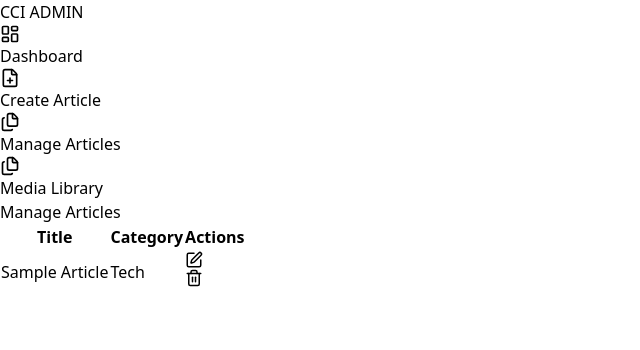
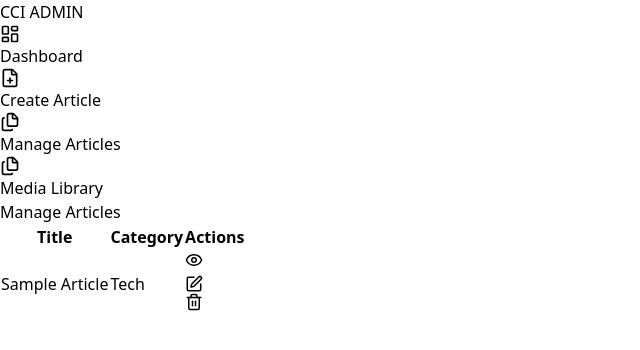
Before and after one commit to yvartpro/cci_admin, a React (Vite) app: page /manage in a window 1280 px wide. Shown: the top 350 px of the page, without its empty margins (0-640 px from the left). Built offline with nearby package versions, Linux system fonts and the light colour scheme; no server answers.

Commit message:
feat: Add article preview functionality with a modal to the article management page.

```diff
--- a/src/pages/ManageArticles.jsx
+++ b/src/pages/ManageArticles.jsx
@@ -1,10 +1,12 @@
 import { useState, useEffect } from 'react';
 import { Link } from 'react-router-dom';
-import { Edit, Trash2 } from 'lucide-react';
+import { Edit, Trash2, Eye, X } from 'lucide-react';
 import { getArticles, deleteArticle } from '../services/api';
+import ArticlePreview from '../components/ArticlePreview';
 
 const ManageArticles = () => {
   const [articles, setArticles] = useState([]);
+  const [previewArticle, setPreviewArticle] = useState(null);
 
   useEffect(() => {
     // For now, this will fail until backend is up,
@@ -40,7 +42,10 @@ const ManageArticles = () => {
                 <td className="p-4 font-medium">{article.title}</td>
                 <td className="p-4 text-gray-500">{article.category}</td>
                 <td className="p-4 flex gap-4">
-                  <Link to={`/edit/${article.id}`} className="text-blue-600 hover:text-blue-800">
+                  <button onClick={() => setPreviewArticle(article)} className="text-gray-600 hover:text-gray-900" title="Preview">
+                    <Eye size={18} />
+                  </button>
+                  <Link to={`/edit/${article.id}`} className="text-blue-600 hover:text-blue-800" title="Edit">
                     <Edit size={18} />
                   </Link>
                   <button onClick={() => handleDelete(article.id)} className="text-red-600 hover:text-red-800">
@@ -52,6 +57,26 @@ const ManageArticles = () => {
           </tbody>
         </table>
       </div>
+
+      {/* PREVIEW MODAL */}
+      {previewArticle && (
+        <div className="fixed inset-0 z-50 flex items-center justify-center p-4 bg-black/50 backdrop-blur-sm" onClick={() => setPreviewArticle(null)}>
+          <div className="bg-white w-full max-w-4xl h-[90vh] rounded-2xl shadow-2xl flex flex-col overflow-hidden" onClick={e => e.stopPropagation()}>
+            <div className="flex justify-between items-center p-4 border-b">
+              <h3 className="font-bold text-gray-500 uppercase tracking-widest text-xs">Preview Mode</h3>
+              <button
+                onClick={() => setPreviewArticle(null)}
+                className="p-2 hover:bg-gray-100 rounded-full transition-colors"
+              >
+                <X size={20} />
+              </button>
+            </div>
+            <div className="flex-1 overflow-y-auto p-10">
+              <ArticlePreview data={previewArticle} />
+            </div>
+          </div>
+        </div>
+      )}
     </div>
   );
 };
```
